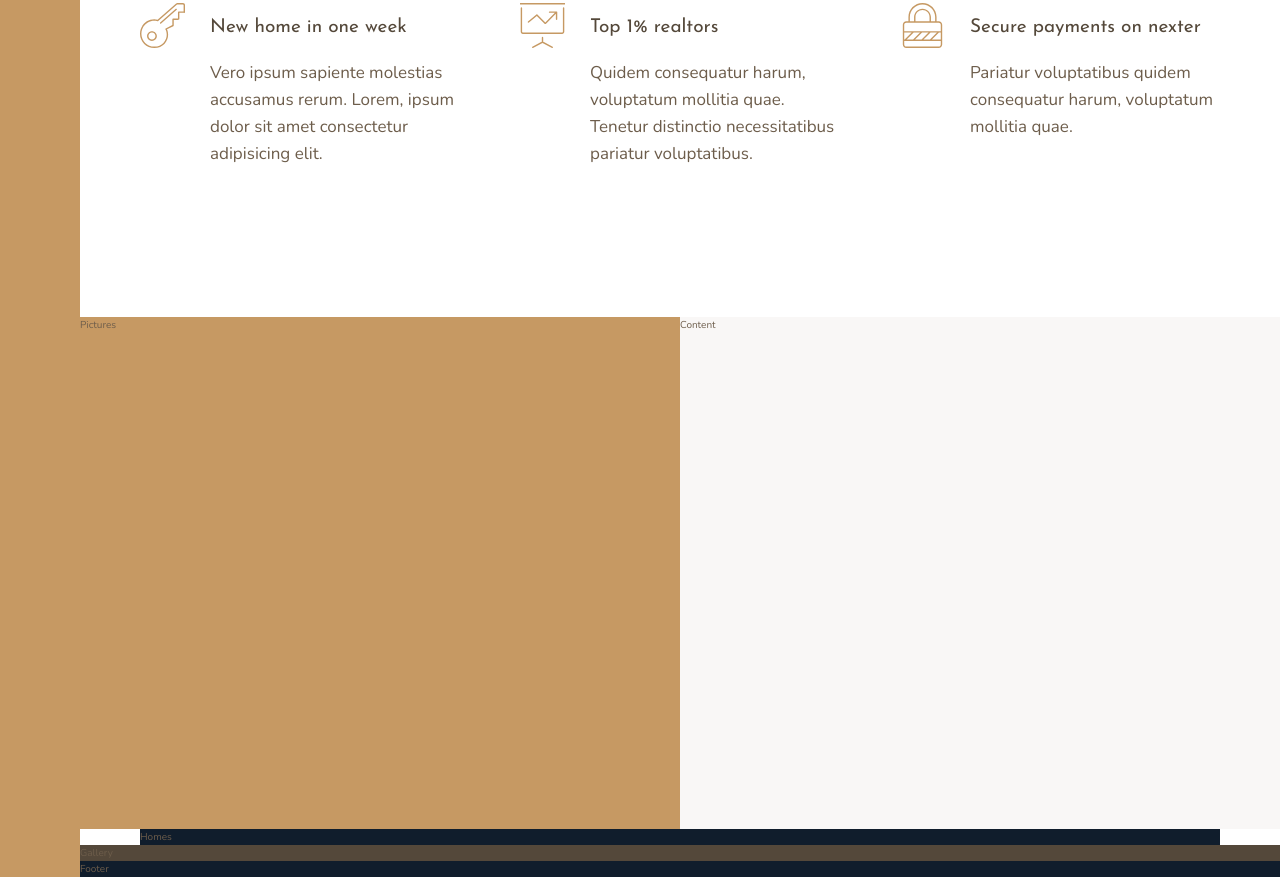
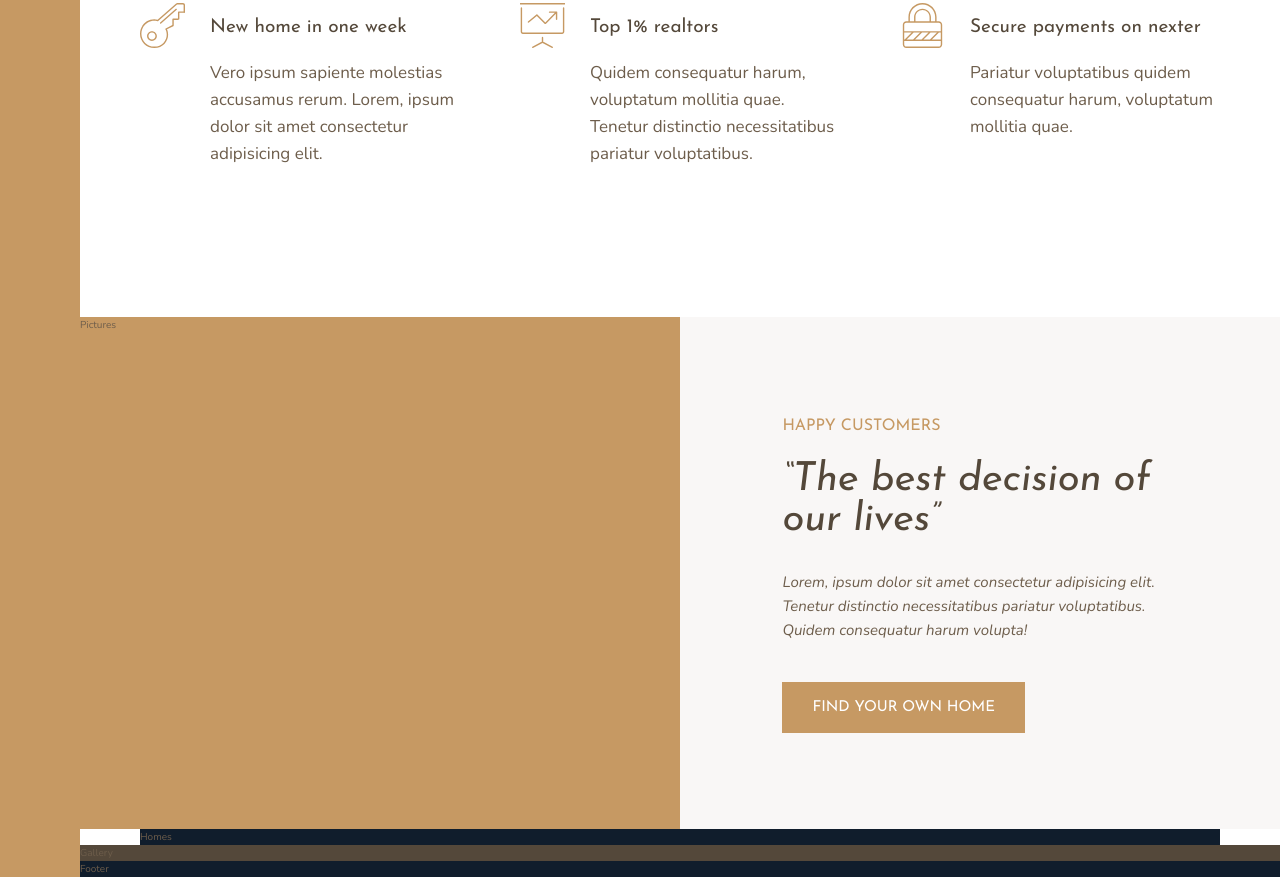
Before and after one commit to Caiko/nexter-course-project, a website: page index.html in a window 1280 px wide. Shown: the part 991-1868 px from the top of the page. Drawn offline with nearby package versions, Linux system fonts and the light colour scheme.

Commit message:
Added story layout

```diff
--- a/index.html
+++ b/index.html
@@ -86,7 +86,18 @@
 
     <div class="story__pictures">Pictures</div>
 
-    <div class="story__content">Content</div>
+    <div class="story__content">
+      <h3 class="heading-3 mb-sm">Happy Customers</h3>
+      <h2 class="heading-2 heading-2--dark mb-md">
+        &ldquo;The best decision of our lives&rdquo;
+      </h2>
+      <p class="story__text">
+        Lorem, ipsum dolor sit amet consectetur adipisicing elit. Tenetur
+        distinctio necessitatibus pariatur voluptatibus. Quidem consequatur
+        harum volupta!
+      </p>
+      <button class="btn">Find your own home</button>
+    </div>
 
     <section class="homes">Homes</section>
 
--- a/sass/_story.scss
+++ b/sass/_story.scss
@@ -9,5 +9,22 @@
   &__content {
     background-color: $color-grey-light-1;
     grid-column: col-start 5 / full-end;
+
+    padding: 6rem 8vw;
+
+    // display: flex;
+    // flex-direction: column;
+    // justify-content: center;
+    // align-items: flex-start;
+
+    display: grid;
+    align-content: center;
+    justify-items: start;
+  }
+
+  &__text {
+    font-size: 1.5rem;
+    font-style: italic;
+    margin-bottom: 4rem;
   }
 }
--- a/sass/_typography.scss
+++ b/sass/_typography.scss
@@ -11,10 +11,23 @@
 
 .heading-2 {
   @extend %heading;
+  font-size: 4rem;
+  font-style: italic;
+  line-height: 1;
+
+  &--light {
+    color: $color-grey-light-1;
+  }
+  &--dark {
+    color: $color-grey-dark-1;
+  }
 }
 
 .heading-3 {
   @extend %heading;
+  font-size: 1.6rem;
+  color: $color-primary;
+  text-transform: uppercase;
 }
 
 .heading-4 {
@@ -28,3 +41,36 @@
     color: $color-grey-dark-1;
   }
 }
+
+.btn {
+  background-color: $color-primary;
+  color: #fff;
+  border: none;
+  border-radius: 0;
+  font-family: $font-display;
+  font-size: 1.5rem;
+  text-transform: uppercase;
+  padding: 1.8rem 3rem;
+  cursor: pointer;
+  transition: all 0.2s;
+
+  &:hover {
+    background-color: $color-primary-dark;
+  }
+}
+
+.mb-sm {
+  margin-bottom: 2rem;
+}
+
+.mb-md {
+  margin-bottom: 3rem;
+}
+
+.mb-lg {
+  margin-bottom: 4rem;
+}
+
+.mb-hg {
+  margin-bottom: 8rem;
+}
```
Also changed, not shown: css/style.css, 1 other file.
